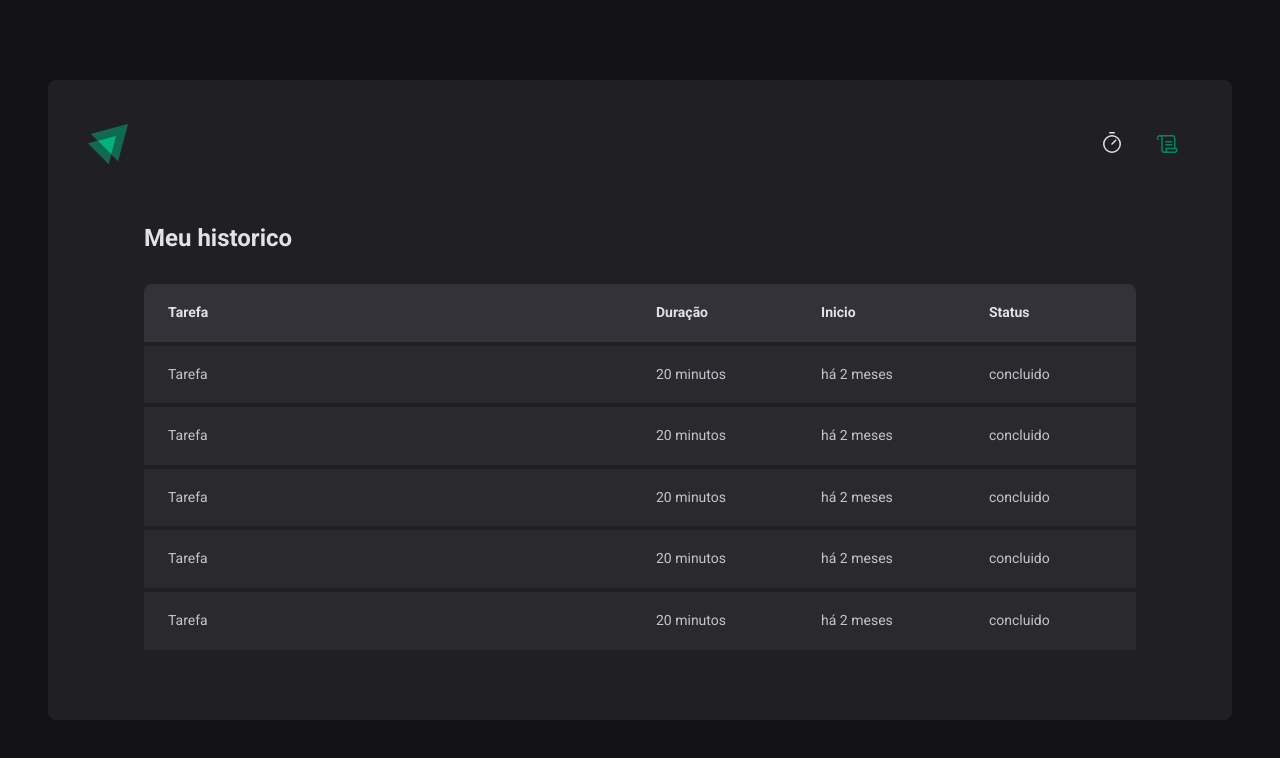
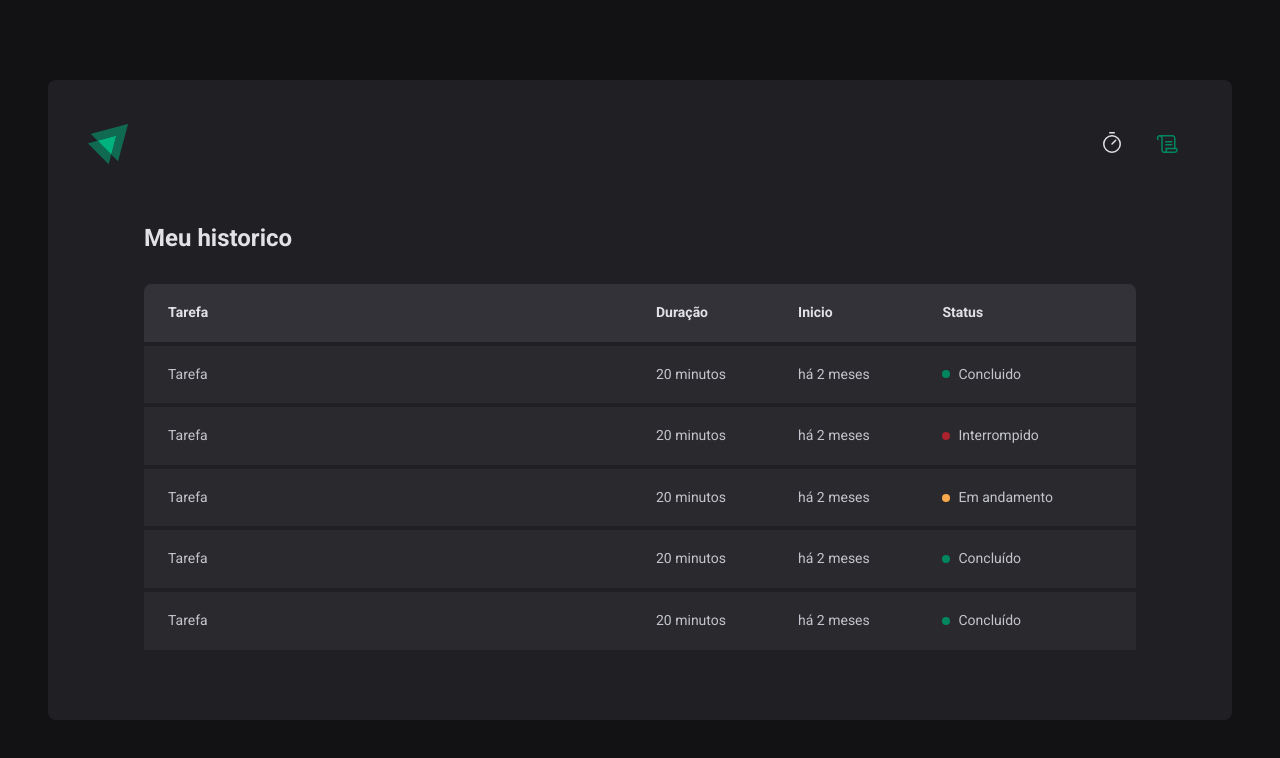
Before and after one commit to edufontana/pomodoro-timer, a React (Vite) app: page /history in a window 1280 px wide. Shown: the top 758 px of the page. Built offline with nearby package versions, Linux system fonts and the light colour scheme.

Commit message:
style: status

```diff
--- a/src/pages/History/index.tsx
+++ b/src/pages/History/index.tsx
@@ -1,4 +1,4 @@
-import { HistoryContainer, HistoryList } from './styles'
+import { HistoryContainer, HistoryList, Status } from './styles'
 
 export function History() {
   return (
@@ -20,31 +20,41 @@ export function History() {
               <td>Tarefa</td>
               <td>20 minutos</td>
               <td>há 2 meses</td>
-              <td>concluido</td>
+              <td>
+                <Status statuscolor="green">Concluido</Status>
+              </td>
             </tr>
             <tr>
               <td>Tarefa</td>
               <td>20 minutos</td>
               <td>há 2 meses</td>
-              <td>concluido</td>
+              <td>
+                <Status statuscolor="red">Interrompido</Status>
+              </td>
             </tr>
             <tr>
               <td>Tarefa</td>
               <td>20 minutos</td>
               <td>há 2 meses</td>
-              <td>concluido</td>
+              <td>
+                <Status statuscolor="yellow">Em andamento</Status>
+              </td>
             </tr>
             <tr>
               <td>Tarefa</td>
               <td>20 minutos</td>
               <td>há 2 meses</td>
-              <td>concluido</td>
+              <td>
+                <Status statuscolor="green">Concluído</Status>
+              </td>
             </tr>
             <tr>
               <td>Tarefa</td>
               <td>20 minutos</td>
               <td>há 2 meses</td>
-              <td>concluido</td>
+              <td>
+                <Status statuscolor="green">Concluído</Status>
+              </td>
             </tr>
           </tbody>
         </table>
--- a/src/pages/History/styles.ts
+++ b/src/pages/History/styles.ts
@@ -59,3 +59,28 @@ export const HistoryList = styled.div`
     }
   }
 `
+
+const STATUS_COLOR = {
+  yellow: 'yellow-500',
+  green: 'green-500',
+  red: 'red-500',
+} as const
+
+interface StatusProps {
+  statuscolor: keyof typeof STATUS_COLOR
+}
+
+export const Status = styled.div<StatusProps>`
+  display: flex;
+  align-items: center;
+  gap: 0.5rem;
+
+  &::before {
+    content: '';
+    width: 0.5rem;
+    height: 0.5rem;
+    border-radius: 9999px;
+    background-color: ${(props) =>
+      props.theme[STATUS_COLOR[props.statuscolor]]};
+  }
+`
```
